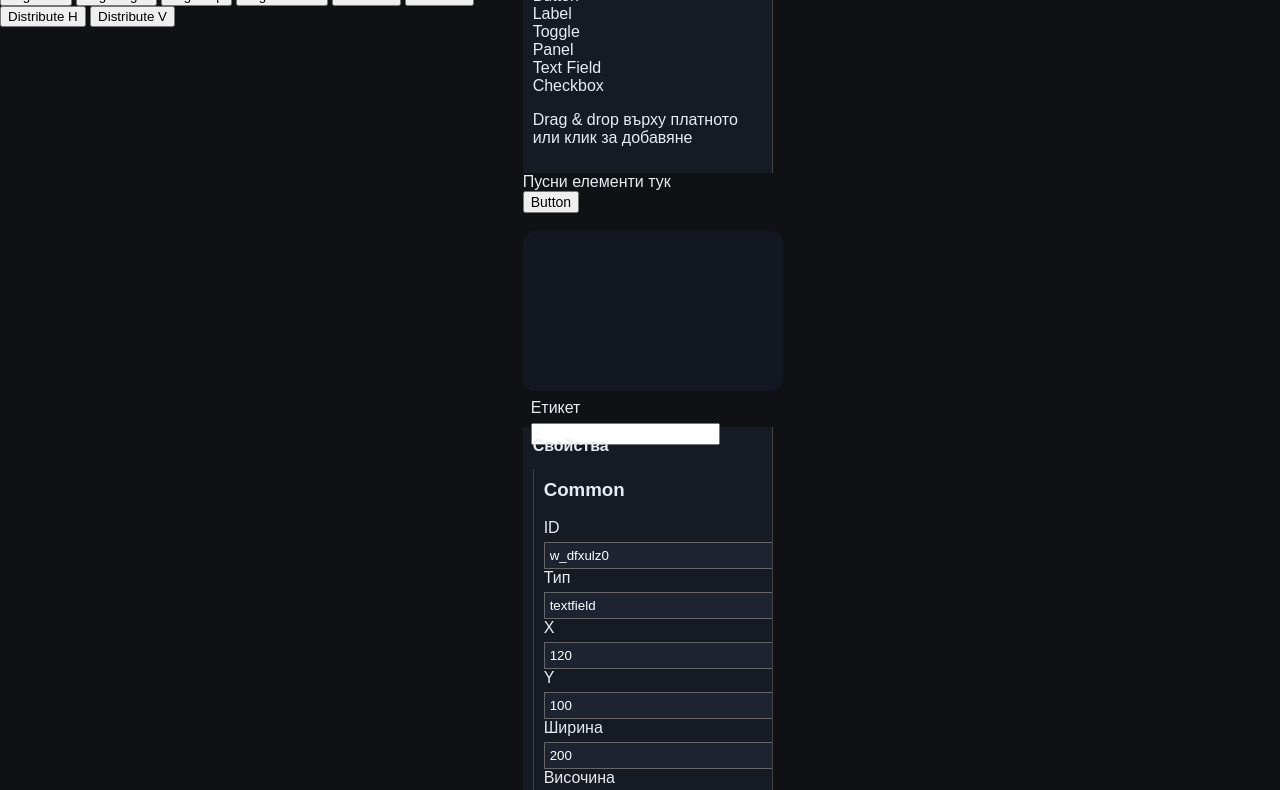
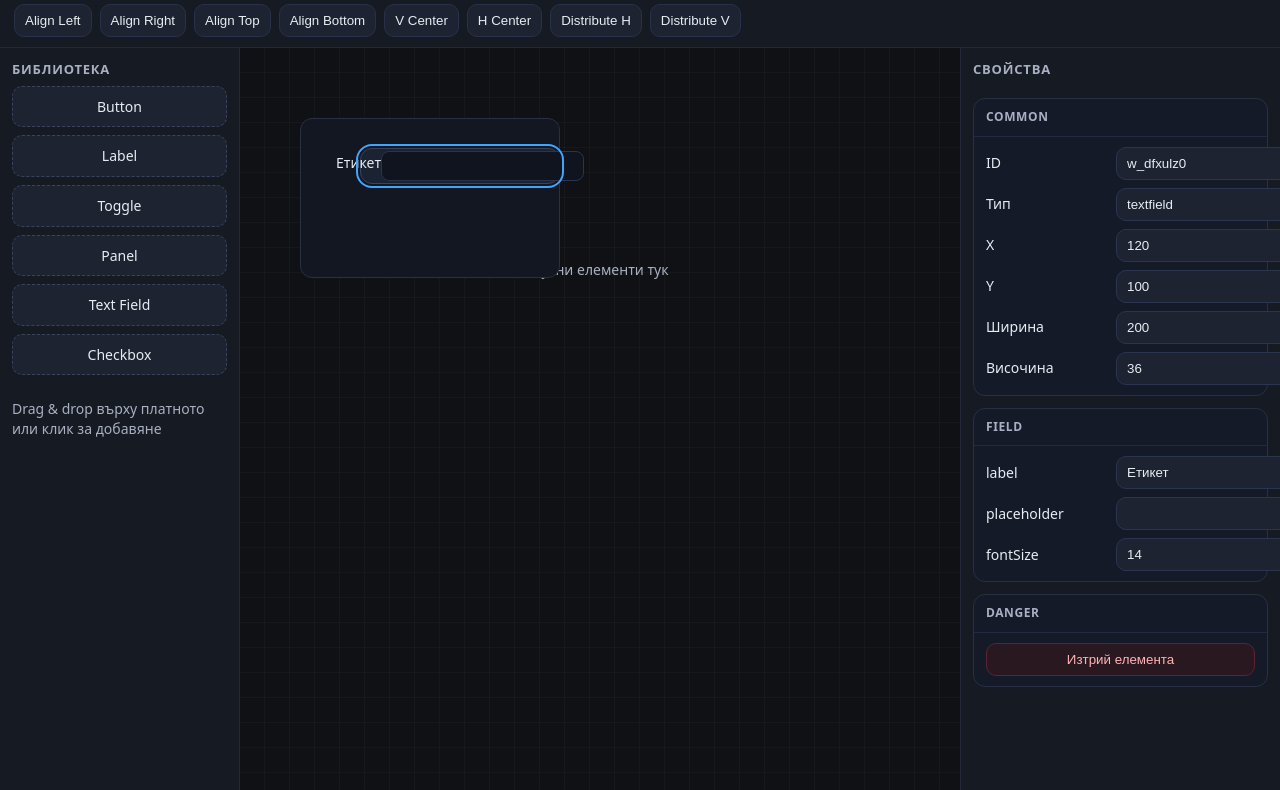
Before and after one commit to dp-design-site/dp-builder-poc, a plain HTML site: page index.html in a window 1280 px wide. Shown: the part 54-844 px from the top of the page. Drawn offline with nearby package versions, Linux system fonts and the light colour scheme.

Commit message:
Update main.css

```diff
--- a/css/main.css
+++ b/css/main.css
@@ -1,115 +1,62 @@
-:root {
-  --bg: #0f1115;
-  --panel: #161a22;
-  --panel-2: #1d2330;
-  --text: #e8ecf2;
-  --muted: #a8b0c2;
-  --accent: #3ea6ff;
-  --grid: rgba(255, 255, 255, 0.06);
-  --danger: #ff5d5d;
-  --ok: #42d392;
-  --guide: #66ccffaa;
-}
+:root{ --bg:#0f1115; --panel:#161a22; --panel-2:#1d2330; --text:#e8ecf2; --muted:#a8b0c2; --accent:#3ea6ff; --grid:rgba(255,255,255,0.06); --danger:#ff5d5d; --ok:#42d392; --guide:#66ccffaa }
+*{box-sizing:border-box}
+html,body{height:100%}
+body{margin:0;background:var(--bg);color:var(--text);font:14px/1.4 system-ui,-apple-system,Segoe UI,Roboto,Ubuntu,Helvetica Neue,Arial;user-select:none}
 
-* {
-  box-sizing: border-box;
-}
+/* Topbar */
+.topbar{display:flex;align-items:center;justify-content:space-between;padding:10px 14px;background:var(--panel);border-bottom:1px solid #222839;position:sticky;top:0;z-index:10;gap:10px;flex-wrap:wrap}
+.brand{font-weight:700;letter-spacing:.3px}
+.actions,.alignbar{display:flex;gap:8px;flex-wrap:wrap}
+.btn,.file span{background:var(--panel-2);color:var(--text);border:1px solid #283149;padding:8px 10px;border-radius:10px;cursor:pointer}
+.btn.danger{background:#2a1820;border-color:#5c2332;color:#ffb3b3}
 
-html, body {
-  height: 100%;
-}
+/* Main layout */
+.layout{display:grid;grid-template-columns:240px 1fr 320px;height:calc(100vh - 58px)}
+.sidebar{background:var(--panel);border-right:1px solid #222839;overflow:auto}
+.sidebar.right{border-right:none;border-left:1px solid #222839}
+.sidebar h2{margin:12px 12px 8px;font-size:13px;color:var(--muted);text-transform:uppercase;letter-spacing:.8px}
+.hint{color:var(--muted);margin:8px 12px 12px}
 
-body {
-  margin: 0;
-  font-family: Arial, sans-serif;
-  background-color: var(--bg);
-  color: var(--text);
-  display: flex;
-  height: 100vh;
-}
+/* Palette */
+.palette{display:grid;grid-template-columns:1fr;gap:8px;padding:0 12px 16px}
+.palette-item{padding:10px 12px;border-radius:10px;background:var(--panel-2);border:1px dashed #3a425e;cursor:grab;user-select:none;text-align:center}
+.palette-item:active{cursor:grabbing}
 
-.sidebar {
-  width: 250px;
-  background-color: var(--panel);
-  padding: 10px;
-  overflow-y: auto;
-  border-right: 1px solid #444;
-}
+/* Canvas */
+.canvas{position:relative;background:linear-gradient(transparent 24px,var(--grid) 25px),linear-gradient(90deg,transparent 24px,var(--grid) 25px);background-size:25px 25px;overflow:auto}
+.canvas-hint{position:absolute;left:50%;top:30%;transform:translate(-50%,-50%);color:var(--muted)}
 
-.sidebar h2 {
-  font-size: 16px;
-  margin-top: 0;
-}
+/* Widgets */
+.widget{position:absolute;display:flex;align-items:center;justify-content:center;padding:8px 10px;border-radius:12px;cursor:move;min-width:60px;min-height:36px;border:1px solid #39425e;background:#1b2232;touch-action:none}
+.widget.selected{outline:2px solid var(--accent);outline-offset:2px}
+.widget *{pointer-events:none}
+.widget button{all:unset;padding:8px 12px;border-radius:10px;text-align:center;cursor:pointer;border:1px solid #2a3350;background:#20273a;min-width:76px}
+.widget.label{background:transparent;border:1px dashed #2a3350;color:#cfd7e6}
+.widget.panel{background:#121722;border:1px solid #2a2f44}
+.widget .toggle{display:inline-block;padding:8px 12px;border-radius:999px;border:1px solid #2a3350;background:#20273a}
+.input-field{background:#0f141e;border:1px solid #2a3350;border-radius:8px;padding:6px 10px;color:#e8ecf2;min-width:120px}
+.checkbox{display:flex;align-items:center;gap:8px}
+.checkbox .box{width:18px;height:18px;border:1px solid #2a3350;border-radius:4px;background:#0f141e}
+.variant-primary{background:#1b3b5a;border-color:#275985}
+.variant-secondary{background:#2b2f3f;border-color:#3c445e}
+.variant-ghost{background:transparent;border-color:#3c445e}
+.variant-danger{background:#3a1f2a;border-color:#8b2a3b;color:#ffb3b3}
 
-.sidebar button {
-  width: 100%;
-  margin-bottom: 10px;
-  padding: 8px;
-  background-color: var(--panel-2);
-  color: white;
-  border: none;
-  cursor: pointer;
-}
+/* Inspector */
+.inspector{padding:12px}
+.inspector .section{border:1px solid #2a2f44;border-radius:12px;background:#141a28;margin-bottom:12px}
+.inspector .section>h3{margin:0;padding:10px 12px;border-bottom:1px solid #222b40;color:#a8b0c2;font-size:12px;text-transform:uppercase;letter-spacing:.6px}
+.inspector .rows{padding:10px 12px;display:grid;gap:8px}
+.row{display:grid;grid-template-columns:120px 1fr;gap:10px;align-items:center}
+.row input,.row select{background:var(--panel-2);color:var(--text);border:1px solid #2b3550;border-radius:10px;padding:8px 10px}
+.row .swatch{display:flex;gap:8px}
+.row .swatch input[type=color]{width:40px;height:28px;padding:0;border:none;background:transparent}
 
-.sidebar button:hover {
-  background-color: #505666;
-}
+/* Guides & marquee */
+.guide{position:absolute;background:var(--guide);z-index:5;pointer-events:none}
+.guide.v{width:1px;top:0;bottom:0}
+.guide.h{height:1px;left:0;right:0}
+.marquee{position:absolute;border:1px dashed var(--accent);background:rgba(62,166,255,.08);pointer-events:none;z-index:8}
 
-.workspace {
-  flex-grow: 1;
-  position: relative;
-  background-color: var(--panel-2);
-  overflow: auto;
-}
-
-.element {
-  position: absolute;
-  background-color: var(--panel-2);
-  border: 2px solid #666;
-  cursor: move;
-  box-sizing: border-box;
-}
-
-.resizer {
-  width: 10px;
-  height: 10px;
-  background: #fff;
-  position: absolute;
-  right: 0;
-  bottom: 0;
-  cursor: se-resize;
-}
-
-#inspector {
-  width: 250px;
-  background-color: var(--panel);
-  padding: 10px;
-  overflow-y: auto;
-  border-left: 1px solid #444;
-}
-
-#inspector h3 {
-  margin-top: 0;
-}
-
-#inspector label {
-  display: block;
-  margin-top: 10px;
-}
-
-#inspector input[type="text"],
-#inspector input[type="number"],
-#inspector select {
-  width: 100%;
-  padding: 5px;
-  margin-top: 5px;
-  background-color: var(--panel-2);
-  border: 1px solid #666;
-  color: white;
-}
-
-#inspector input[type="color"] {
-  padding: 0;
-  margin-top: 5px;
-  border: none;
-}
+/* Footer */
+.foot{padding:8px 14px;color:var(--muted);border-top:1px solid #222839;background:var(--panel)}
```
